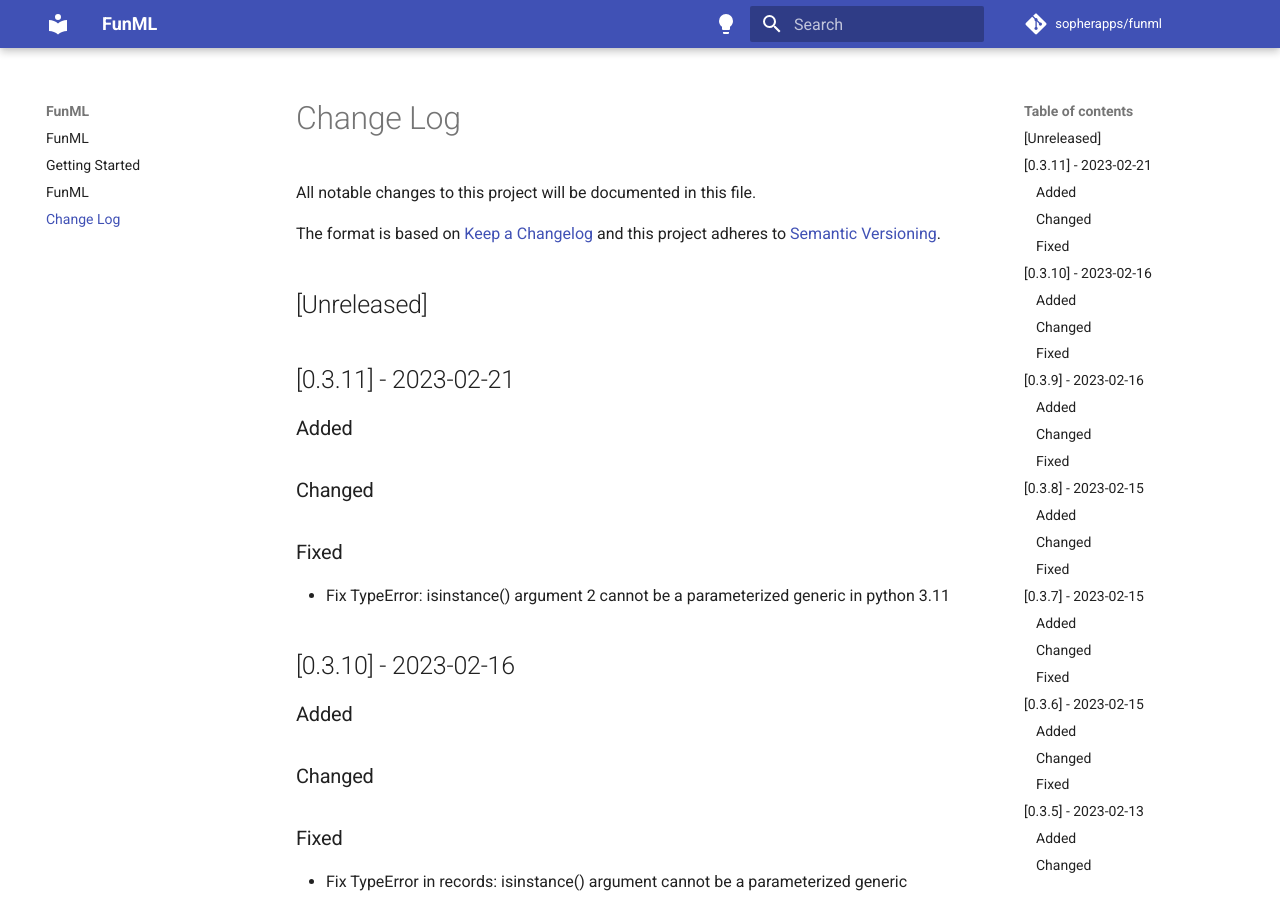
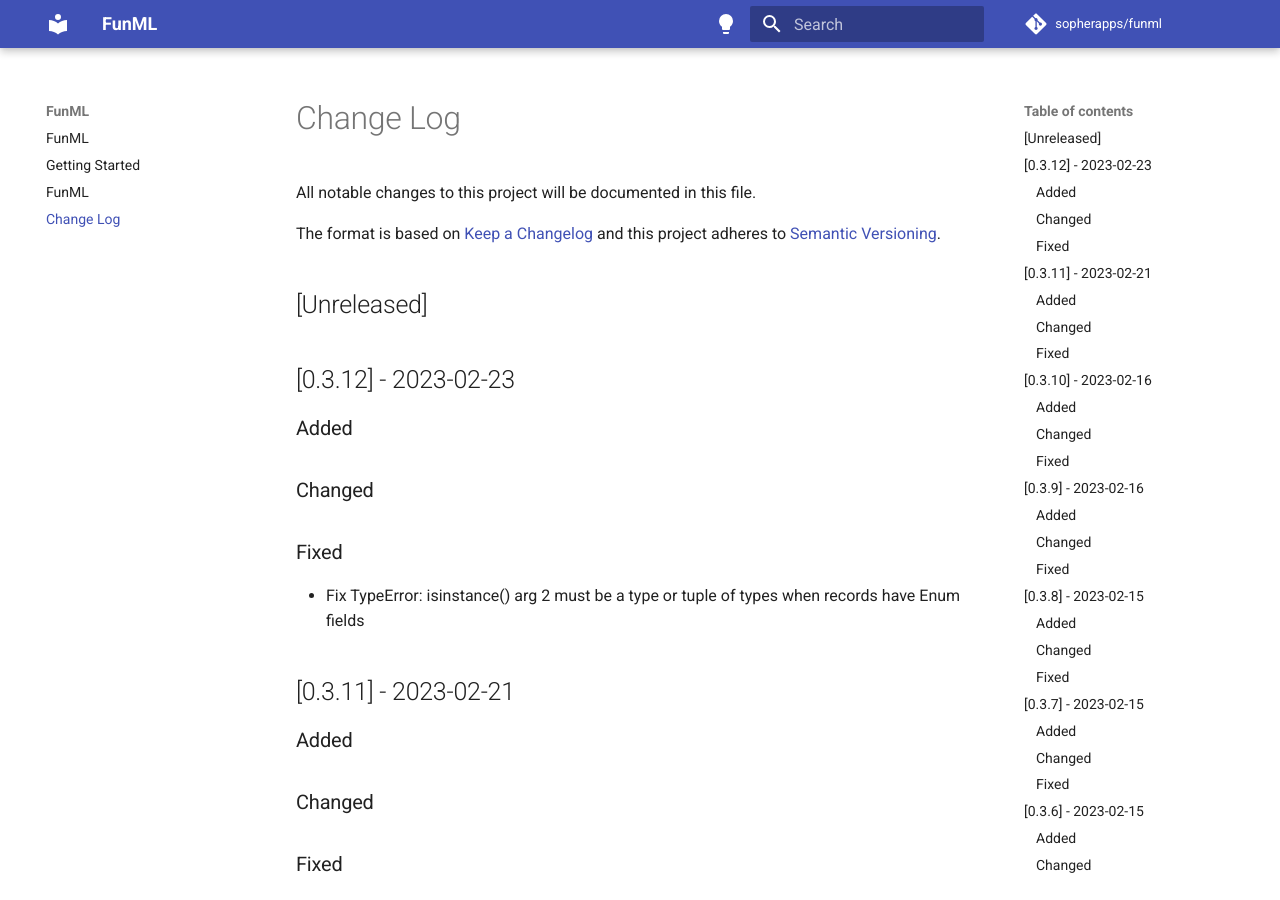
Before and after one commit to sopherapps/funml, an MkDocs documentation site: the page built from docs/change-log.md, in a window 1280 px wide and 900 px high. Built offline with MkDocs 1.6.1 and Material for MkDocs 9.7.7, drawn with Linux system fonts in a browser that asks for light colours; comment, search, counter and statistics services are not loaded.

Commit message:
Bump to v0.3.12

```diff
--- a/docs/change-log.md
+++ b/docs/change-log.md
@@ -6,6 +6,16 @@ The format is based on [Keep a Changelog](http://keepachangelog.com/)
 and this project adheres to [Semantic Versioning](http://semver.org/).
 
 ## [Unreleased]
+
+## [0.3.12] - 2023-02-23
+
+### Added
+
+### Changed
+
+### Fixed
+
+- Fix TypeError: isinstance() arg 2 must be a type or tuple of types when records have Enum fields
 
 ## [0.3.11] - 2023-02-21
 
--- a/pyproject.toml
+++ b/pyproject.toml
@@ -1,6 +1,6 @@
 [tool.poetry]
 name = "funml"
-version = "0.3.11"
+version = "0.3.12"
 description = "A collection of utilities to help write python as though it were an ML-kind of functional language like OCaml"
 authors = ["Martin <team.sopherapps@gmail.com>"]
 readme = "README.md"
```
Also changed, not shown: CHANGELOG.md (+10 -0 lines).
